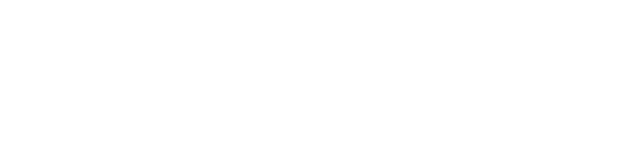
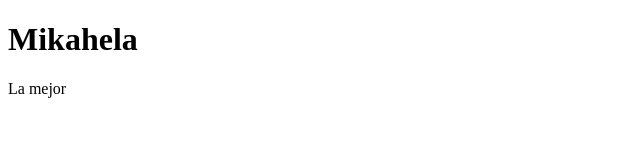
Before and after one commit to SantiagoSG10/UD-5_Tarea5_SantiagoSolaeche_Remote, a plain HTML site: page index.html in a window 1280 px wide. Shown: the whole page, without its empty margins (0-640 px from the left). Drawn offline with Linux system fonts and the light colour scheme.

Commit message:
Primera modificación h1 y p

```diff
--- a/index.html
+++ b/index.html
@@ -7,6 +7,8 @@
     <title>UD-5_Tarea5_SantiagoSolaeche</title>
 </head>
 <body>
+    <h1>Mikahela</h1>
+    <p>La mejor</p>
 
 </body>
 </html>
```
